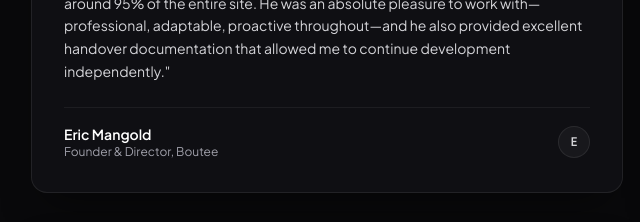
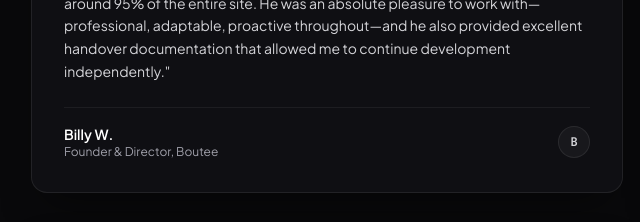
Before and after one commit to op-tanwar/my-portfolio, an Astro site: page / in a window 1280 px wide. Shown: the part 4980-5202 px from the top of the page, 1-641 px from the left. Built offline with nearby package versions, Linux system fonts and the light colour scheme; Astro itself is replaced by a stand-in of ours; some packages are replaced by stand-ins of ours.

```diff
--- a/src/components/home/TestimonialsSection.astro
+++ b/src/components/home/TestimonialsSection.astro
@@ -17,7 +17,7 @@ interface Testimonial {
 const testimonials: Testimonial[] = [
   {
     id: "01",
-    clientName: "Eric Mangold",
+    clientName: "Billy W.",
     clientRole: "Founder & Director, Boutee",
     projectTitle: "Astro Website Development & Sanity CMS Integration",
     projectType: "UK Luxury Jewellery Marketplace (Boutee.co.uk)",
--- a/src/data/caseStudies.ts
+++ b/src/data/caseStudies.ts
@@ -340,7 +340,7 @@ export const caseStudies: CaseStudy[] = [
       metricsSummary:
         "Boutee achieved a verified 98–100 Google Lighthouse performance score on production. The client awarded a 5.0-star Upwork review and credited the frontend quality with establishing instant trust among luxury brand partners.",
       quote: {
-        author: "Eric Mangold",
+        author: "Billy W.",
         role: "Founder & Director",
         company: "Boutee (United Kingdom)",
         text: "From the outset, Omprakash was excellent—highly responsive, quick to deliver, and the quality of his code exceeded my expectations. As the project developed, I asked him to take on more complex elements, including animations and Sanity.io blog integration. What began as a small request evolved into Omprakash building around 95% of the entire site. He was an absolute pleasure to work with—professional, adaptable, proactive throughout—and provided excellent handover documentation.",
```
